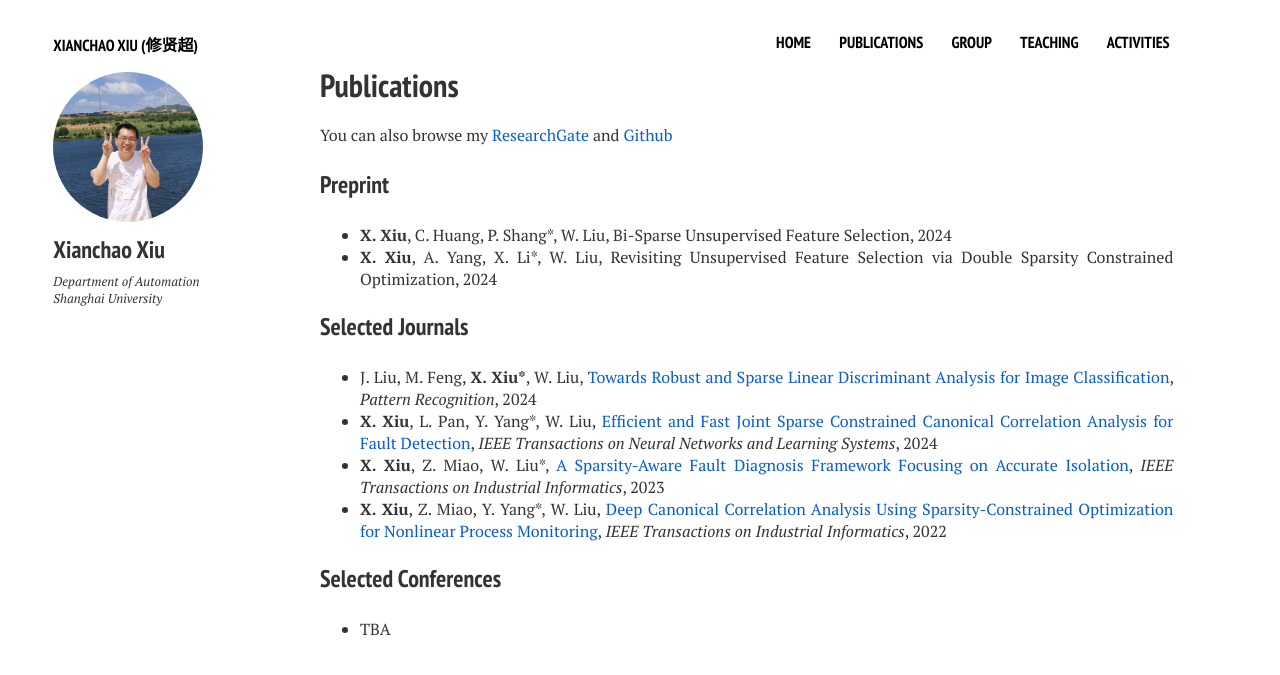
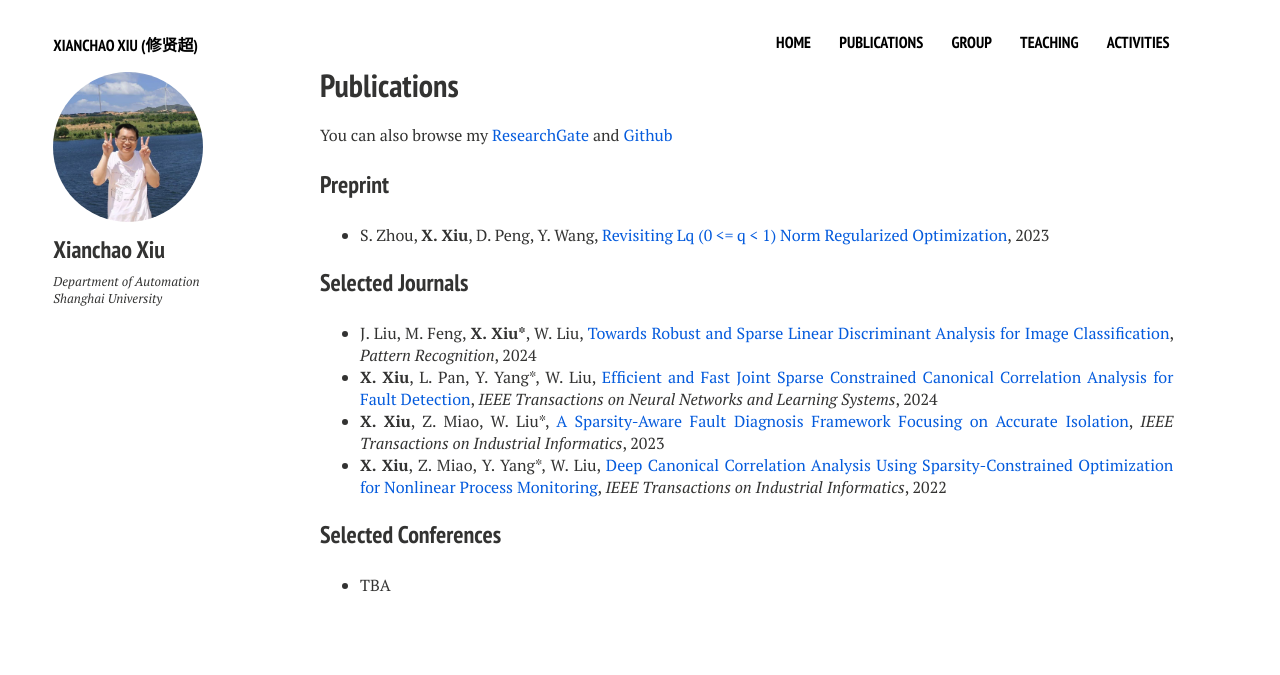
Before and after one commit to xianchaoxiu/xianchaoxiu.github.io, a Jekyll site: the page built from publications/index.md, in a window 1280 px wide. Shown: the top 675 px of the page. Built offline with Jekyll 4.4.1, drawn with Linux system fonts in a browser that asks for light colours; nearby versions of some CDN libraries.

Commit message:
Update index.md

```diff
--- a/publications/index.md
+++ b/publications/index.md
@@ -15,8 +15,8 @@ You can also browse my <a href="https://www.researchgate.net/profile/Xianchao-Xi
 ### Preprint
 
 
-* <b>X. Xiu</b>, C. Huang, P. Shang*, W. Liu, Bi-Sparse Unsupervised Feature Selection, 2024 <br>
-* <b>X. Xiu</b>, A. Yang, X. Li*, W. Liu, Revisiting Unsupervised Feature Selection via Double Sparsity Constrained Optimization, 2024 <br>
+* S. Zhou, <b>X. Xiu</b>, D. Peng, Y. Wang, <a href="arXiv:2306.14394" class="textlink" target="_blank">Revisiting Lq (0 <= q < 1) Norm Regularized Optimization</a>, 2023 <br>
+
 
 ### Selected Journals
 
```
